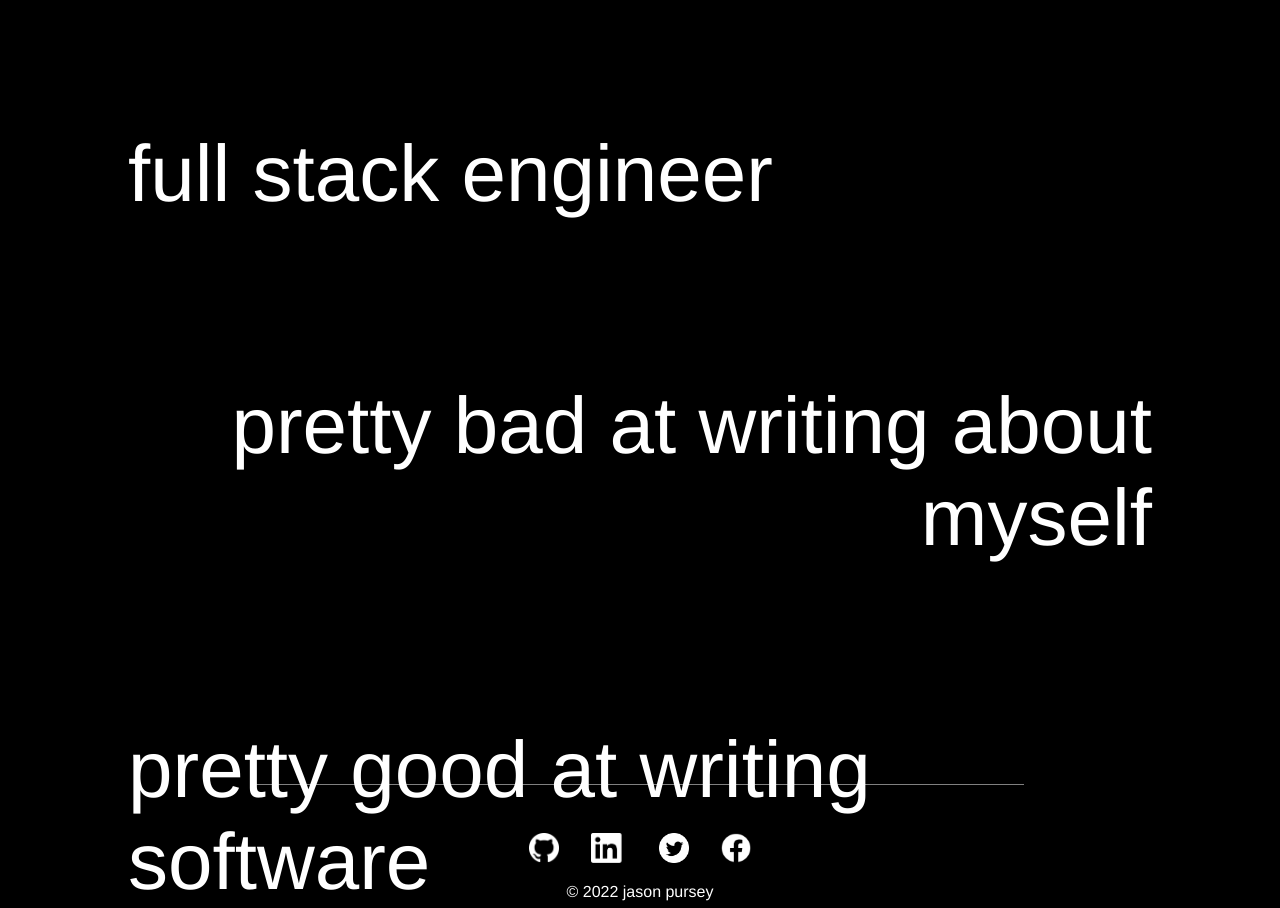
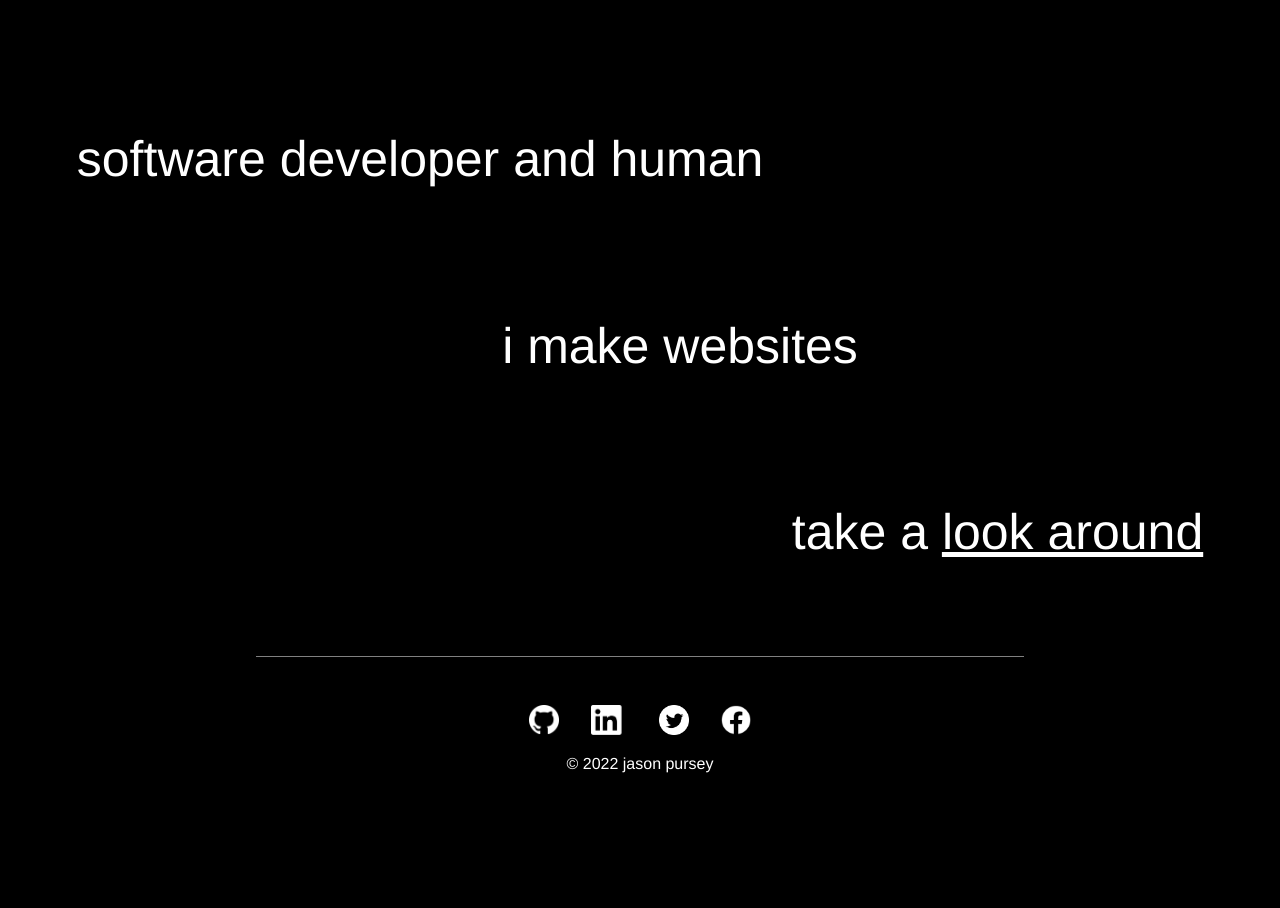
Before and after one commit to oswalde-p/personal-site, a Vue app: page / in a window 1280 px wide. Shown: the part 880-1788 px from the top of the page. After the commit the page ends 1653 px from the top, so only its background shows below. Built offline with nearby package versions, Linux system fonts and the light colour scheme.

Commit message:
Change about section layout

```diff
--- a/src/components/common/footer.vue
+++ b/src/components/common/footer.vue
@@ -24,8 +24,10 @@ export default {
 
 .footer {
   border-top: 1px solid gray;
+  box-sizing: border-box;
+  min-height: 12vh;
   padding-top: 3em;
-  margin: 0 20vw 5vh;
+  margin: 0 20vw 0;
 }
 
 ul {
@@ -45,7 +47,8 @@ img {
 
 @media all and (max-width: 700px) {
   .footer {
-    margin: 0 10vw 5vh;
+    margin: 0 10vw 0;
+    min-height: 20vh;
   }
 }
 </style>
--- a/src/components/home/index.vue
+++ b/src/components/home/index.vue
@@ -14,9 +14,13 @@ export default {
           a(href="#about") Jason
           | .
     #about
-      p full stack engineer
-      p pretty bad at writing about myself
-      p pretty good at writing software
+      p software developer and human
+      //- p i build deployment pipelines
+      p i make websites
+      p
+        | take a
+        |
+        a(href="/projects") look around
       .picture(src="" alt="jason looking very handsome and competent")
 
 </template>
@@ -58,16 +62,26 @@ a {
 }
 
 #about {
-  height: 100vh;
-  padding: 1rem 10vw;
+  box-sizing: border-box;
+  display: flex;
+  flex-direction: column;
+  gap: 10px;
+  height: 88vh;
+  justify-content: space-between;
+  padding: 8rem 6vw 1rem;
   position: relative
 }
 
 #about p {
-  font-size: 80px;
-  margin: 2em 0;
+  font-size: 50px;
   text-align: start;
   &:nth-child(2) {
+    align-self: center;
+    max-width: 50vw;
+    padding-left: 80px;
+  }
+  &:nth-child(3) {
+    align-self: end;
     text-align: end;
   }
 }
@@ -85,6 +99,11 @@ a {
     font-size: 50px;
   }
 
+  #about {
+    height: 80vh;
+    padding: 1rem 2rem;
+  }
+
   #about p{
     font-size: 35px;
   }
```
